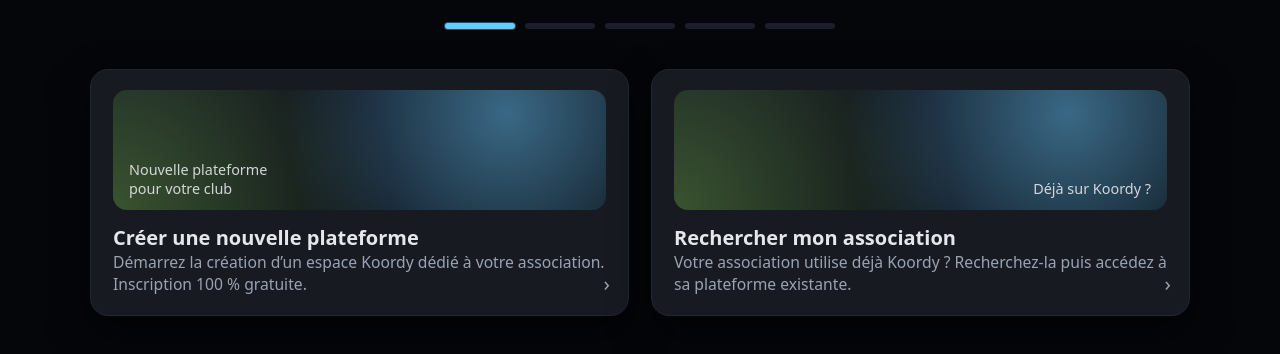
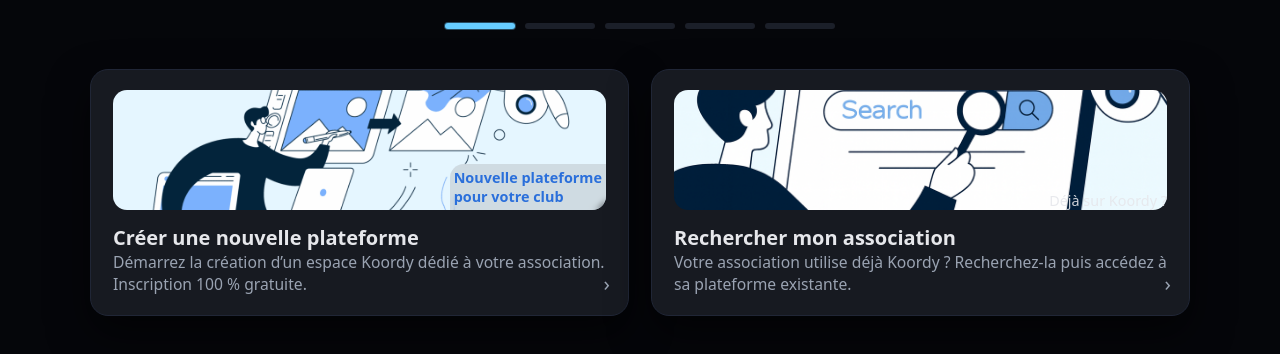
Before and after one commit to lilinass/TeamUp, a website: page Front/inscription_association.html in a window 1280 px wide. Shown: the part 222-576 px from the top of the page. Drawn offline with Linux system fonts and the light colour scheme.

Commit message:
Modification design

```diff
--- a/Front/design.association.html
+++ b/Front/design.association.html
@@ -3,6 +3,7 @@
   <head>
     <meta charset="utf-8" />
     <meta name="viewport" content="width=device-width,initial-scale=1" />
+    <link rel="icon" type="image/png" href="./Images/Logo v2.png" />
     <title>Koordy — Choisi ton design</title>
     <meta
       name="description"
--- a/Front/inscription_association.html
+++ b/Front/inscription_association.html
@@ -3,6 +3,7 @@
   <head>
     <meta charset="utf-8" />
     <meta name="viewport" content="width=device-width,initial-scale=1" />
+    <link rel="icon" type="image/png" href="./Images/Logo v2.png" />
     <title>Koordy — Inscrire mon association</title>
     <meta
       name="description"
@@ -174,7 +175,10 @@
       .choice-illustration {
         height: 120px;
         border-radius: 14px;
-        background: radial-gradient(
+        background-image: url("../Images/creation.png");
+        background-size: cover;
+        background-position: center;
+        /* background: radial-gradient(
             circle at 80% 20%,
             rgba(108, 204, 255, 0.48),
             transparent 55%
@@ -184,17 +188,27 @@
             rgba(168, 255, 96, 0.28),
             transparent 55%
           ),
-          linear-gradient(135deg, #101320, #080a10);
+          linear-gradient(135deg, #101320, #080a10); */
         display: flex;
         align-items: flex-end;
-        justify-content: flex-start;
-        padding: 12px 16px;
+        justify-content: flex-end;
+        /* padding: 12px 16px; */
         color: rgba(230, 231, 235, 0.9);
         font-size: 0.9rem;
       }
 
       .choice-illustration--search {
         justify-content: flex-end;
+        background-image: url("../Images/recherche.png");
+      }
+      .floux-texte {
+        backdrop-filter: blur(3px); /* Flou derrière le texte */
+        background-color: rgba(142, 141, 141, 0.25);
+        padding: 0.25rem;
+        border-top-left-radius: 14px;
+        border-bottom-right-radius: 14px;
+        color: #2a6fdb;
+        /* display: inline-block; */
       }
 
       .choice-title {
@@ -271,9 +285,14 @@
       <section class="container choice-section">
         <div class="choices">
           <!-- Carte 1 -->
+          <a href="/Formulaire_de_creation">
             <article class="choice-card">
               <div class="choice-illustration">
-              <span>Nouvelle plateforme<br />pour votre club</span>
+                <div class="floux-texte">
+                  <b
+                    ><span>Nouvelle plateforme<br />pour votre club</span></b
+                  >
+                </div>
               </div>
               <div>
                 <h2 class="choice-title">Créer une nouvelle plateforme</h2>
@@ -284,6 +303,7 @@
               </div>
               <span class="choice-arrow">›</span>
             </article>
+          </a>
 
           <!-- Carte 2 -->
           <article class="choice-card">
```
Also changed, not shown: Back/app.js (+12 -1 lines), Front/form-association.html (+1 -0 lines), Front/index.html (+5 -5 lines), Front/inscription_personnelle.html (+1 -0 lines), Front/login.html (+1 -0 lines), Front/style.css (+10 -3 lines), Front/success.association.html (+1 -0 lines), Front/Images/creation.png (added), Front/Images/image.png (added), Front/Images/recherche.png (added). Lines whose indentation alone changed are shown as unchanged.
